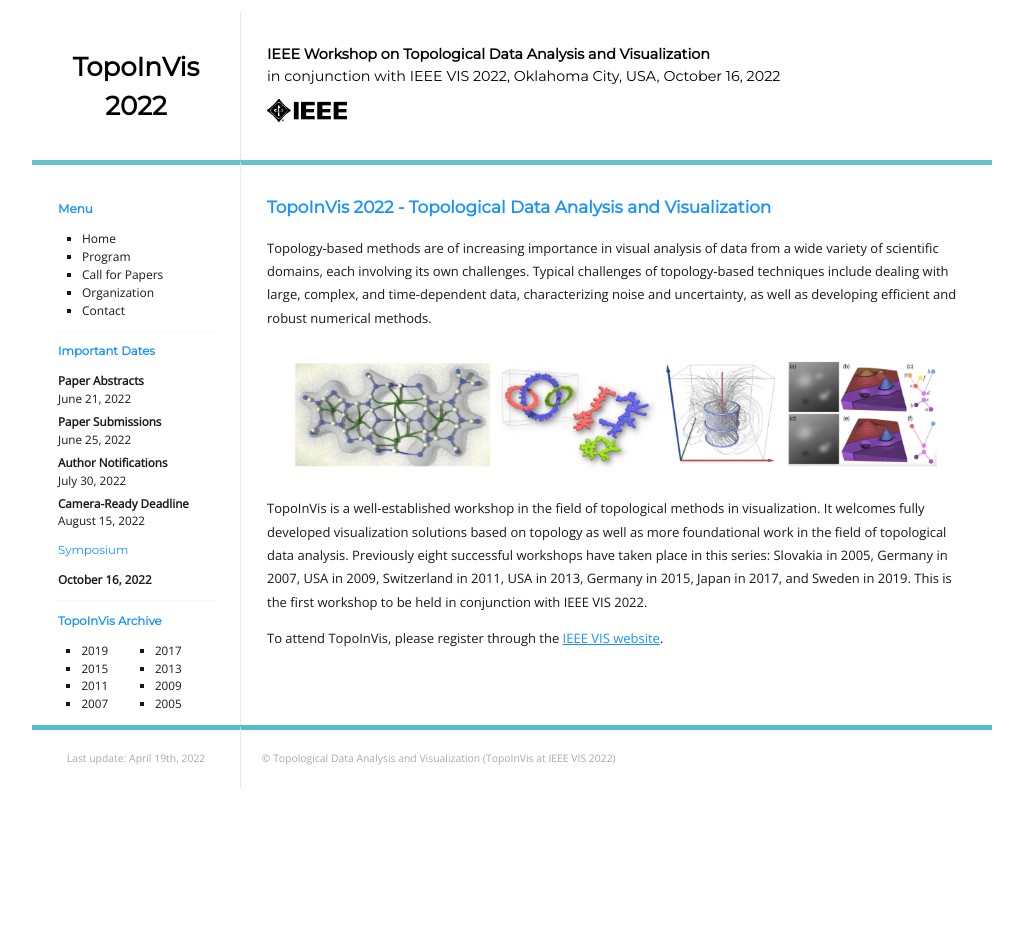
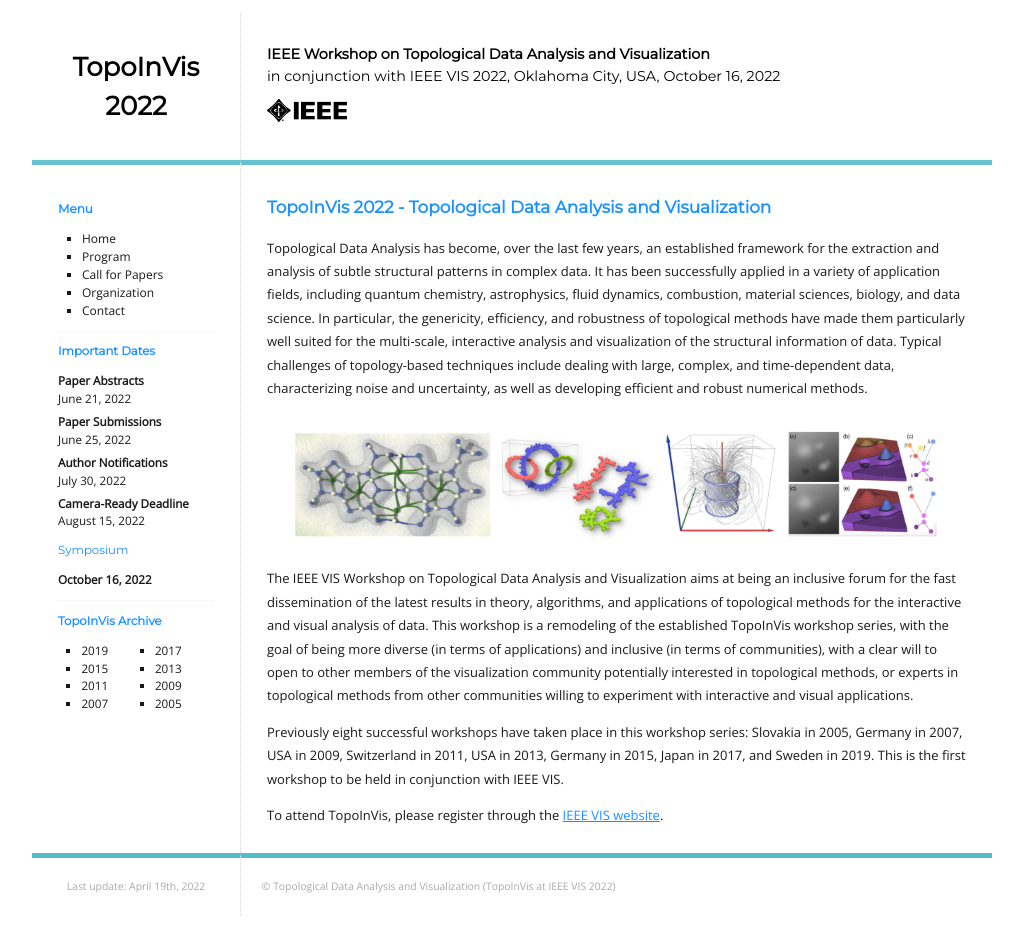
Before and after one commit to TopoInVis-Workshop/2022, a Jekyll site: the page built from _pages/index.md, in a window 1280 px wide. Shown: the whole page, without its empty margins (128-1151 px from the left). Built offline with Jekyll 4.4.1, drawn with Linux system fonts in a browser that asks for light colours; before the commit the page ends 900 px from its top, so only the background shows below that.

Commit message:
Update home page

```diff
--- a/_pages/index.md
+++ b/_pages/index.md
@@ -5,20 +5,31 @@ title: Home
 
 # TopoInVis 2022 - Topological Data Analysis and Visualization
 
-Topology-based methods are of increasing importance in visual analysis of data
-from a wide variety of scientific domains, each involving its own challenges.
+Topological Data Analysis has become, over the last few years, an established
+framework for the extraction and analysis of subtle structural patterns in complex data.
+It has been successfully applied in a variety of application fields, including
+quantum chemistry, astrophysics, fluid dynamics, combustion, material sciences,
+biology, and data science. In particular, the genericity, efficiency, and robustness
+of topological methods have made them particularly well suited for the multi-scale,
+interactive analysis and visualization of the structural information of data.
 Typical challenges of topology-based techniques include dealing with large,
 complex, and time-dependent data, characterizing noise and uncertainty, as well
 as developing efficient and robust numerical methods.
 
 <img id="teasers" src="assets/teaser.png" />
 
-TopoInVis is a well-established workshop in the field of topological methods in
-visualization. It welcomes fully developed visualization solutions based on
-topology as well as more foundational work in the field of topological data
-analysis. Previously eight successful workshops have taken place in this series:
+The IEEE VIS Workshop on Topological Data Analysis and Visualization aims at being
+an inclusive forum for the fast dissemination of the latest results in theory,
+algorithms, and applications of topological methods for the interactive and visual
+analysis of data. This workshop is a remodeling of the established TopoInVis workshop
+series, with the goal of being more diverse (in terms of applications) and inclusive
+(in terms of communities), with a clear will to open to other members of the visualization
+community potentially interested in topological methods, or experts in topological methods
+from other communities willing to experiment with interactive and visual applications.
+
+Previously eight successful workshops have taken place in this workshop series:
 Slovakia in 2005, Germany in 2007, USA in 2009, Switzerland in 2011, USA in 2013,
 Germany in 2015, Japan in 2017, and Sweden in 2019. This is the first workshop
-to be held in conjunction with IEEE VIS 2022.
+to be held in conjunction with IEEE VIS.
 
 To attend TopoInVis, please register through the [IEEE VIS website](http://ieeevis.org).
```
